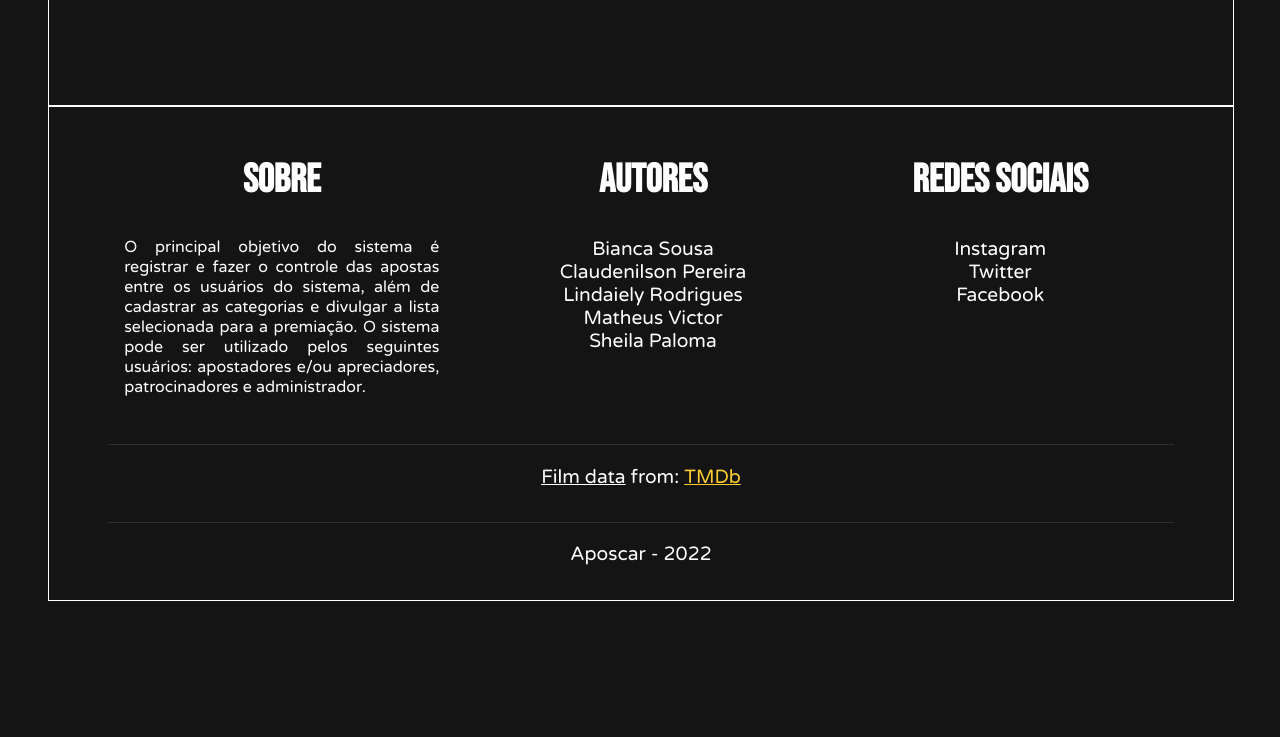
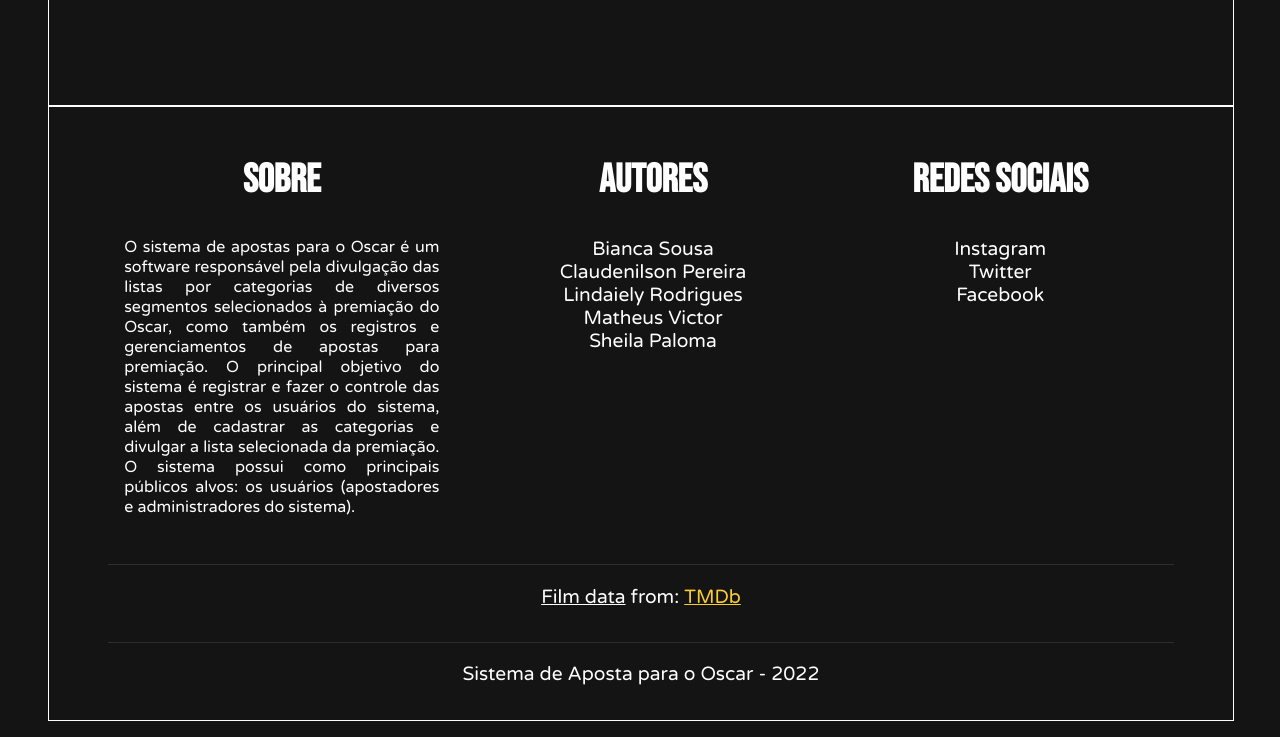
Before and after one commit to taotamat/SistemaDeApostaParaOscar, a Django app: page /apostas/categorias/ in a window 1280 px wide. Shown: the part 1979-2716 px from the top of the page. Before the commit the page ends 2580 px from the top, so only its background shows below. Run offline with Django 4.2, Linux system fonts and the light colour scheme.

Commit message:
Alterações na base

```diff
--- a/src/filmes/models.py
+++ b/src/filmes/models.py
@@ -36,6 +36,8 @@ class Filme(models.Model):
 
     lingua = models.CharField(max_length=100, default='Inglês')
 
+    edicao = models.IntegerField(default=2022)
+
     def __str__(self) -> str:
         return self.nome
 
--- a/src/filmes/templates/filme_solo.html
+++ b/src/filmes/templates/filme_solo.html
@@ -271,7 +271,7 @@
                         </div>
 
                         <div style="width: 35%;">
-                            <h3>{{i}}</h3>
+                            <h3>{{i.categoria}}</h3>
                         </div>
 
                         <div class="nao_importante">
--- a/src/templates/base.html
+++ b/src/templates/base.html
@@ -96,7 +96,7 @@
 
         <div class="padrao_rodape sobre">
           <h2>SOBRE</h2>
-          <p>O principal objetivo do sistema é registrar e fazer o controle das apostas entre os usuários do sistema, além de cadastrar as categorias e divulgar a lista selecionada para a premiação. O sistema pode ser utilizado pelos seguintes usuários: apostadores e/ou apreciadores, patrocinadores e administrador.</p>
+          <p>O sistema de apostas para o Oscar é um software responsável pela divulgação das listas por categorias de diversos segmentos selecionados à premiação do Oscar, como também os registros e gerenciamentos de apostas para premiação. O principal objetivo do sistema é registrar e fazer o controle das apostas entre os usuários do sistema, além de cadastrar as categorias e divulgar a lista selecionada da premiação. O sistema possui como principais públicos alvos:  os usuários (apostadores e administradores do sistema).</p>
         </div>
 
         <div class="padrao_rodape autores">
@@ -131,7 +131,7 @@
 
       <div class="linha">
         <div>
-          <p>Aposcar - 2022</p>
+          <p>Sistema de Aposta para o Oscar - 2022</p>
         </div>
       </div>
 
```
Also changed, not shown: src/db.sqlite3, src/filmes/migrations/0015_filme_edicao.py (added).
